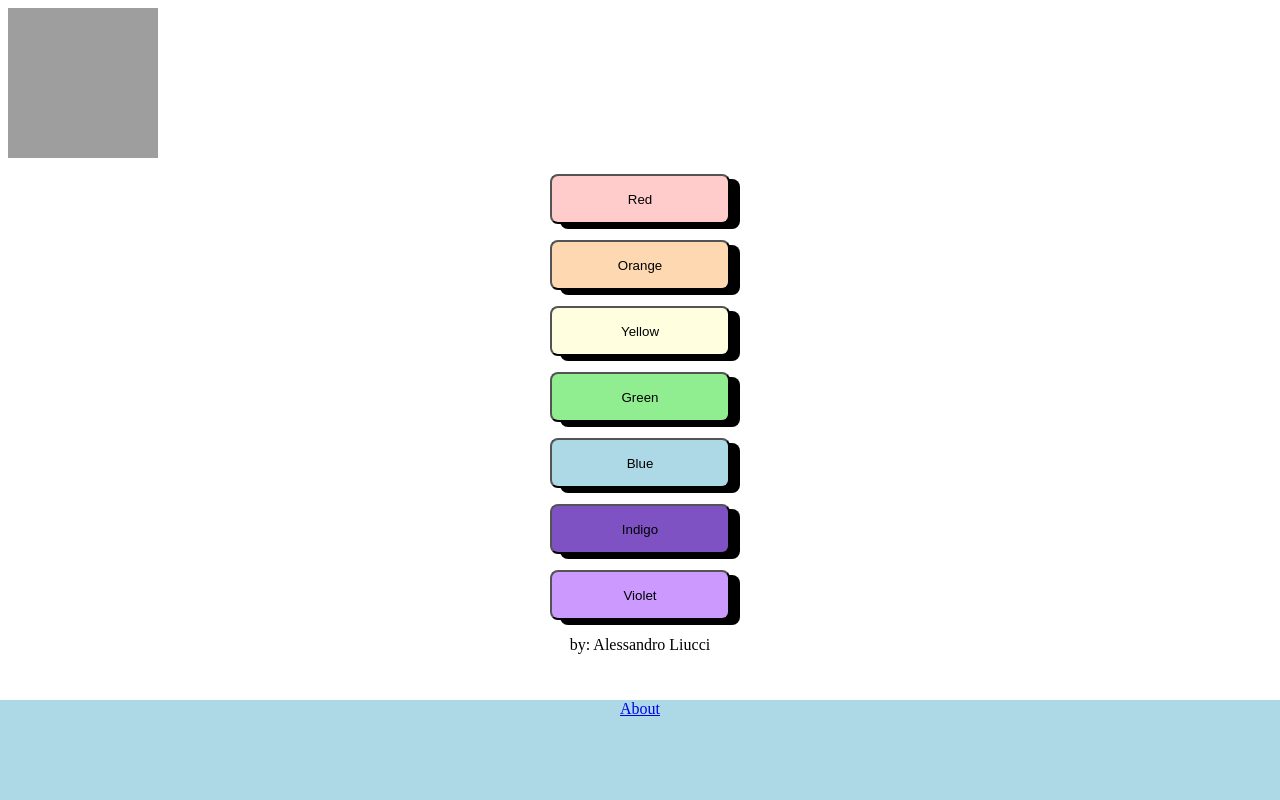
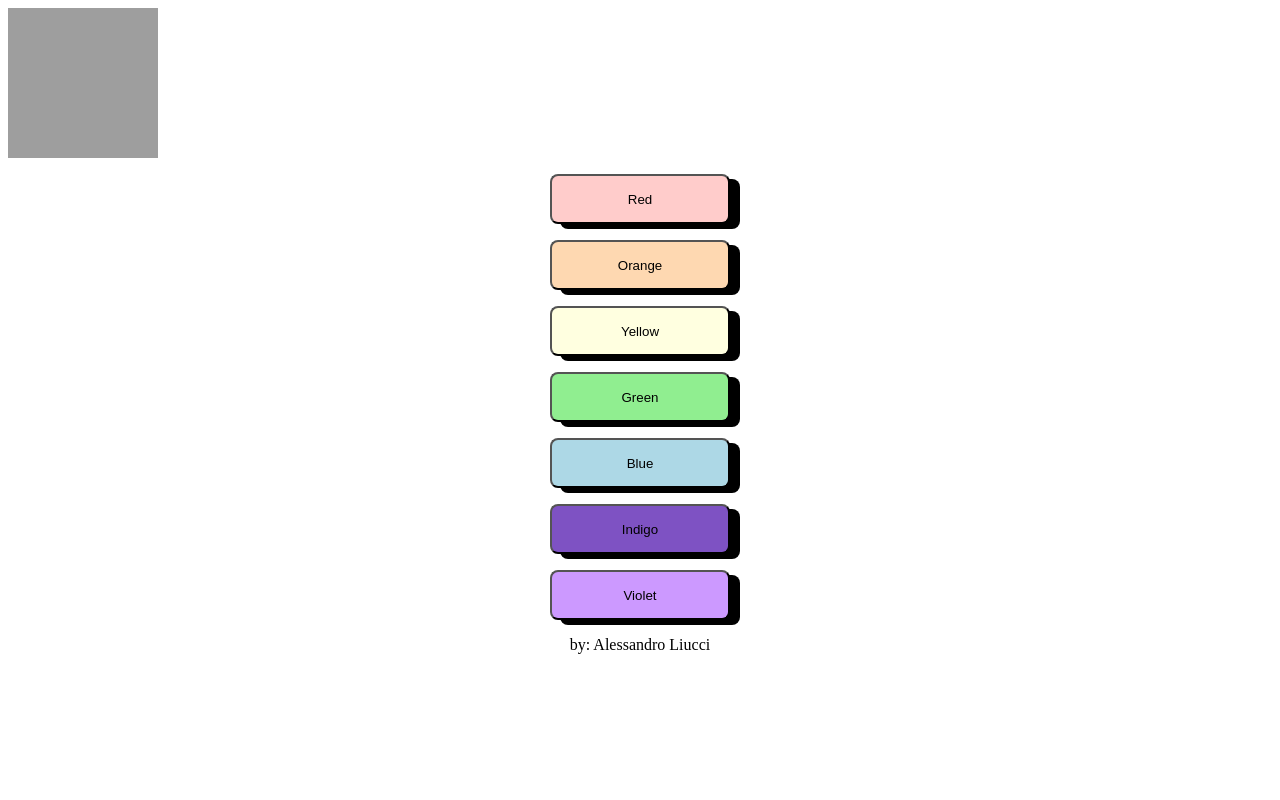
Before and after one commit to aliucci/roygbiv, a plain HTML site: page index.html in a window 1280 px wide. Drawn offline with Linux system fonts and the light colour scheme; grey boxes are pictures that could not be loaded.

Commit message:
Update index.html

```diff
--- a/index.html
+++ b/index.html
@@ -135,7 +135,6 @@
 <footer>
 	<center>
 	by: Alessandro Liucci
-	<a href="https://github.com/aliucci" target="_blank" class="footer">About</a>
 	</center>
 
 
```
